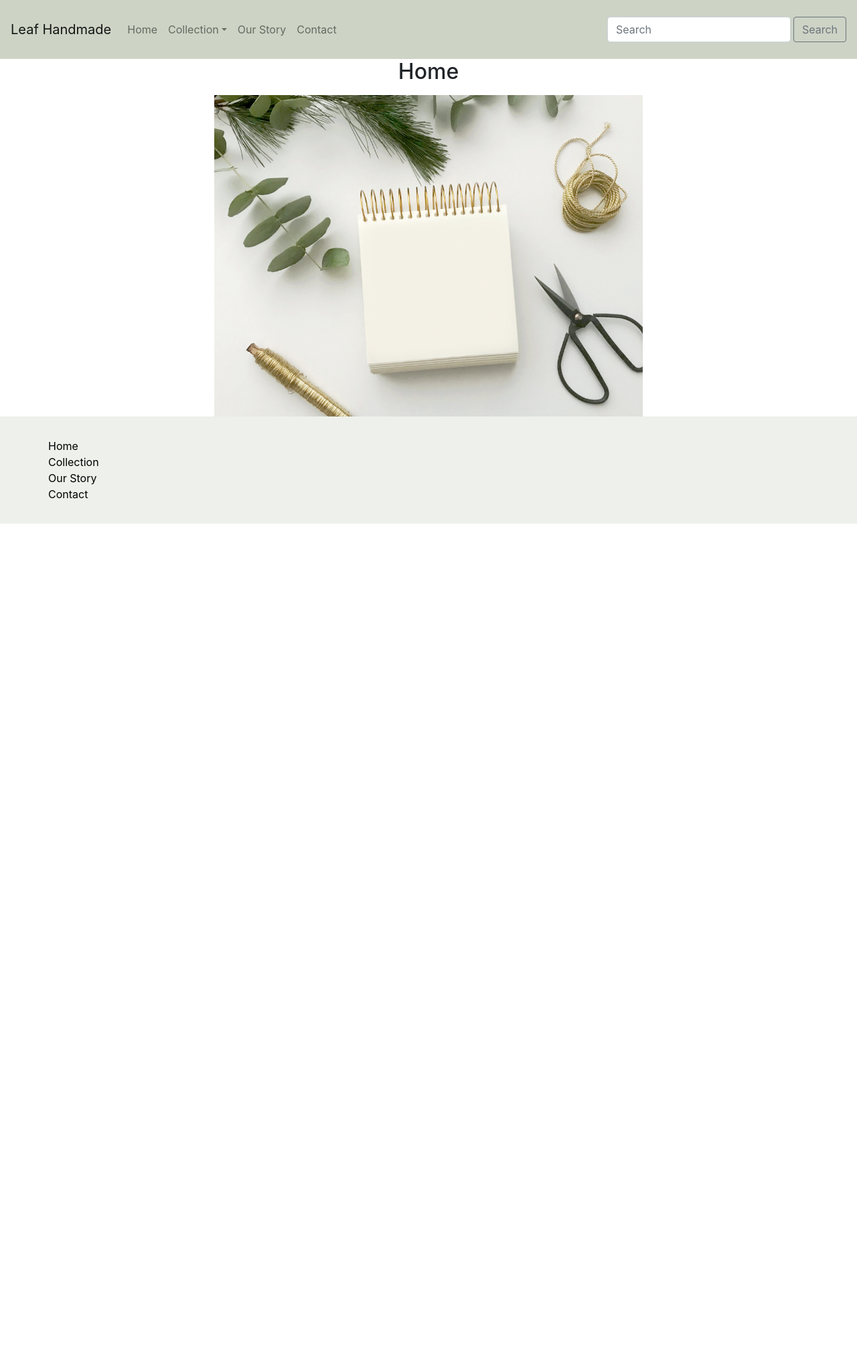
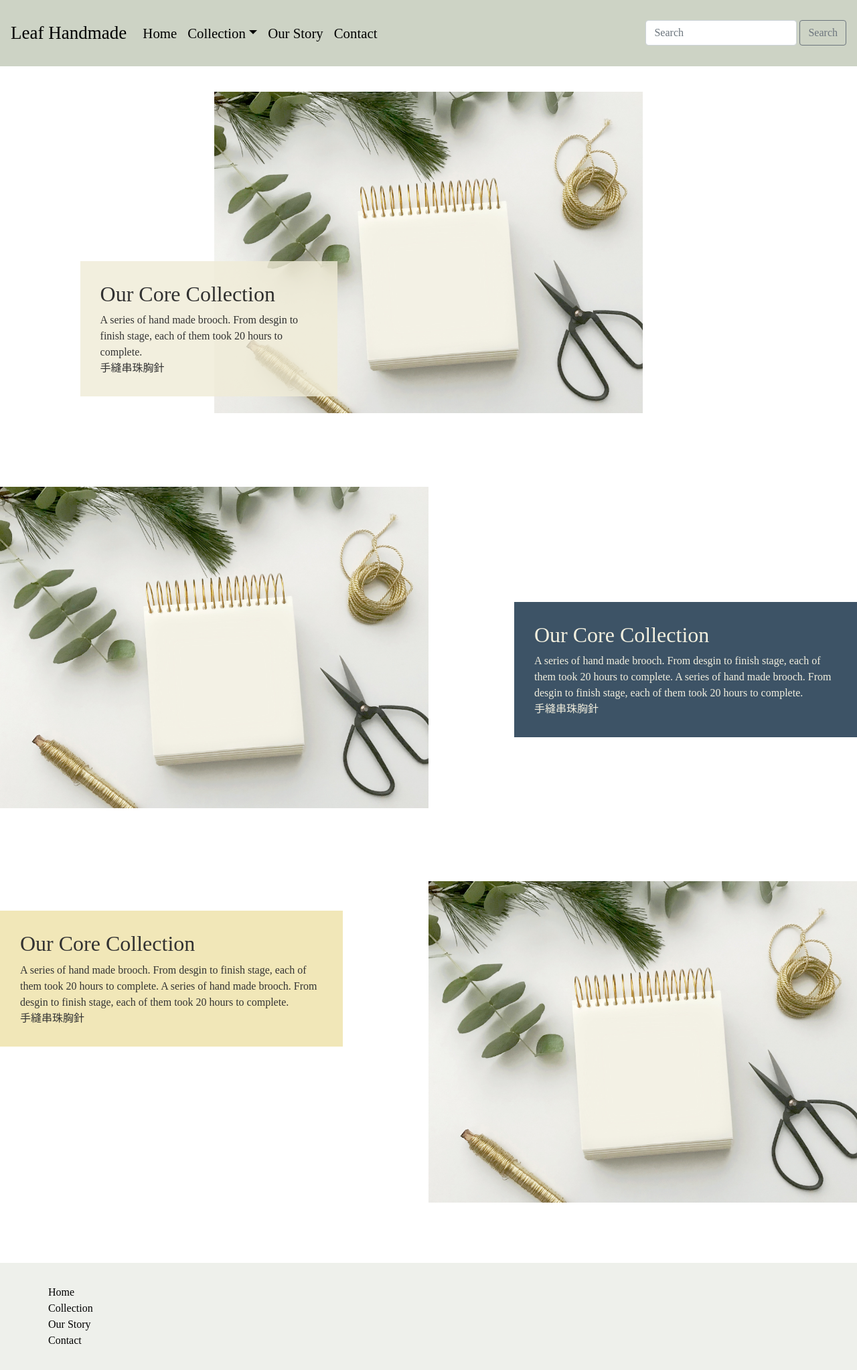
Before and after one commit to mapan/leafstore, a Django app: page / in a window 1280 px wide. Shown: the whole page at 67% size. Before the commit the page ends 782 px from the top, so only its background shows below. Run offline with Django 3.2, Linux system fonts and the light colour scheme; parts of the project's set-up code (start-up, migrations or seed data) failed here and were passed over; some libraries are stand-ins or nearby versions.

Commit message:
home done

```diff
--- a/leafstore/store/static/store/shopping.css
+++ b/leafstore/store/static/store/shopping.css
@@ -3,12 +3,44 @@
     min-height: 100%;
 } */
 
-img {
+* {
+    font-family: Prata,serif;
+}
+
+section{
+    display:block;
+
+}
+
+
+img{
     width: 50%;
+    position: relative;
+    display: block;
+    margin-bottom: 20px;
+    margin-top:20px;
+}
+
+.img-center {
     margin-left: auto;
     margin-right: auto;
-    position: relative;
-    display: block;
+    margin-bottom: 7%;
+    margin-top:3%;
+}
+
+.img-right {
+    margin-bottom: 7%;
+    display:table-cell;
+    width: 50%;
+    display: inline-block !important;
+}
+
+.img-left {
+    margin-bottom: 7%;
+    display:table-cell;
+    width: 50%;
+    display: inline-block !important;
+    float:right;
 }
 
 
@@ -16,12 +48,13 @@ img {
     background-color: #eef0eb;
     /* position: relative;
     position: static; */
+    position: relative;
     bottom: 0;
     left: 0;
     width:100%;
     height: 10em;
     padding: 2em;
-    overflow: hidden;
+    clear:both;
 }
 
 .menu {
@@ -33,6 +66,71 @@ img {
     color: black;
   }
 
-  h2{
-      text-align: center;
-  }
+.home-info a:hover, a:visited, a:link, a:active{
+    text-decoration: none !important;
+    color: black !important;
+}
+
+.navbar-brand,.navbar {
+    font-size: 1.3em;
+}
+
+.home-info{
+    background-color: #f0ecd7;
+    padding:30px;
+    margin: 30px;
+    width:30%;
+    position:absolute;
+    top: 45%;
+    left: 7%;
+    z-index:1;
+    opacity:0.8;
+}
+
+.home-info1{
+    background-color: #0d2941;
+    padding:30px;
+    width:40%;
+    margin-top: 15%;
+    display:table-cell;
+    float:right;
+    opacity:0.8;
+    color:blanchedalmond !important;
+}
+
+.home-info1 a{
+    text-decoration: none !important;
+    color: #f0ecd7 !important;
+}
+
+.home-info2{
+    background-color: #eee2a7;
+    padding:30px;
+    width:40%;
+    display:table-cell;
+    float:left;
+    margin-top: 5%;
+    opacity:0.8;
+}
+
+
+@media (max-width:900px){
+    .home-info{
+        background-color: #f0ecd7;
+        padding:20px;
+        margin: -120px 10px 10px 0;
+        width:60%;
+        position:relative;
+        z-index:1;
+        opacity:0.8;
+        font-size: 2vw;
+    }
+    h2{
+        font-size: 3.5vw;
+    }
+    .home-info1,.home-info2 {
+        font-size: 2vw;
+        width:40%;
+        padding:20px;
+    }
+}
--- a/leafstore/store/templates/store/index.html
+++ b/leafstore/store/templates/store/index.html
@@ -9,20 +9,48 @@
 
 <body>
   {% block body %}
-  <h2>Home</h2>
+  <section class="home">
+      <img class="img-center" src="{% static 'store/leaf2.jpg' %}">
 
-  <ul>
-    {% for product in products %}
-      <div>{{ product.name }}
-      {% for picture in product.picture_set.all %}
-          <img src="{{ picture.image.url}}" width="300" height="300">
-      {% endfor %}
+     <div class="home-info">
+        <h2>
+          <a href="{% url 'collection' %}">Our Core Collection</a>
+        </h2>
+        <div>
+          <a href="{% url 'collection' %}">A series of hand made brooch. From desgin to finish stage,
+          each of them took 20 hours to complete. <br> 手縫串珠胸針</a>
       </div>
-    {% endfor %}
-  </ul>
+    </div>
+    </section>
 
+    <section class="home1">
+      <img class ="img-right" src="{% static 'store/leaf2.jpg' %}">
+      <div class="home-info1">
+        <h2>
+          <a href="{% url 'collection' %}">Our Core Collection</a>
+        </h2>
+        <div>
+          <a href="{% url 'collection' %}">A series of hand made brooch. From desgin to finish stage,
+            each of them took 20 hours to complete. A series of hand made brooch. From desgin to finish stage,
+            each of them took 20 hours to complete. <br> 手縫串珠胸針</a>
+        </div>
+      </div>
+    </secstion>
 
-  <img src="{% static 'store/leaf2.jpg' %}">
+  <section class="home2">
+    <img class ="img-left" src="{% static 'store/leaf2.jpg' %}">
+    <div class="home-info2">
+      <h2>
+        <a href="{% url 'collection' %}">Our Core Collection</a>
+      </h2>
+      <div>
+        <a href="{% url 'collection' %}">A series of hand made brooch. From desgin to finish stage,
+          each of them took 20 hours to complete. A series of hand made brooch. From desgin to finish stage,
+          each of them took 20 hours to complete. <br> 手縫串珠胸針</a>
+      </div>
+    </div>
+  </secstion>
+
   {% endblock %}
 </body>
 
--- a/leafstore/store/templates/store/nav.html
+++ b/leafstore/store/templates/store/nav.html
@@ -26,19 +26,22 @@
         <a class="nav-link" href="{% url 'index' %}">Home</a>
       </li>
       <li class="nav-item dropdown">
-        <a class="nav-link dropdown-toggle" href="{% url 'collection' %}" id="navbarDropdown" role="button"
-          data-toggle="dropdown" aria-haspopup="true" aria-expanded="false">Collection</a>
+        <a class="nav-link dropdown-toggle" href="{% url 'collection' %}" id="navbarDropdown"
+        data-toggle="dropdown" aria-haspopup="true" aria-expanded="false">Collection</a>
         <div class="dropdown-menu" aria-labelledby="navbarDropdown">
           <a class="dropdown-item" href="{% url 'collection' %}">Collection 1</a>
           <a class="dropdown-item" href="{% url 'collection' %}">Collection 2</a>
         </div>
       </li>
+
+
       <li class="nav-item">
         <a class="nav-link" href="{% url 'story' %}">Our Story</a>
       </li>
       <li class="nav-item">
         <a class="nav-link" href="{% url 'contact' %}">Contact</a>
       </li>
+
     </ul>
     <form class="form-inline my-1 my-lg-0">
       <input class="form-control mr-sm-1" type="search" placeholder="Search" aria-label="Search">
--- a/leafstore/store/views.py
+++ b/leafstore/store/views.py
@@ -13,8 +13,9 @@ def story(request):
 
 
 def collection(request):
-  return render(request, 'store/collection.html')
-
+    products = Product.objects.all()
+    context = {'products': products}
+    return render(request, 'store/collection.html', context)
 
 def contact(request):
   return render(request, 'store/contact.html')
```
Also changed, not shown: leafstore/store/templates/store/collection.html (+9 -0 lines).
